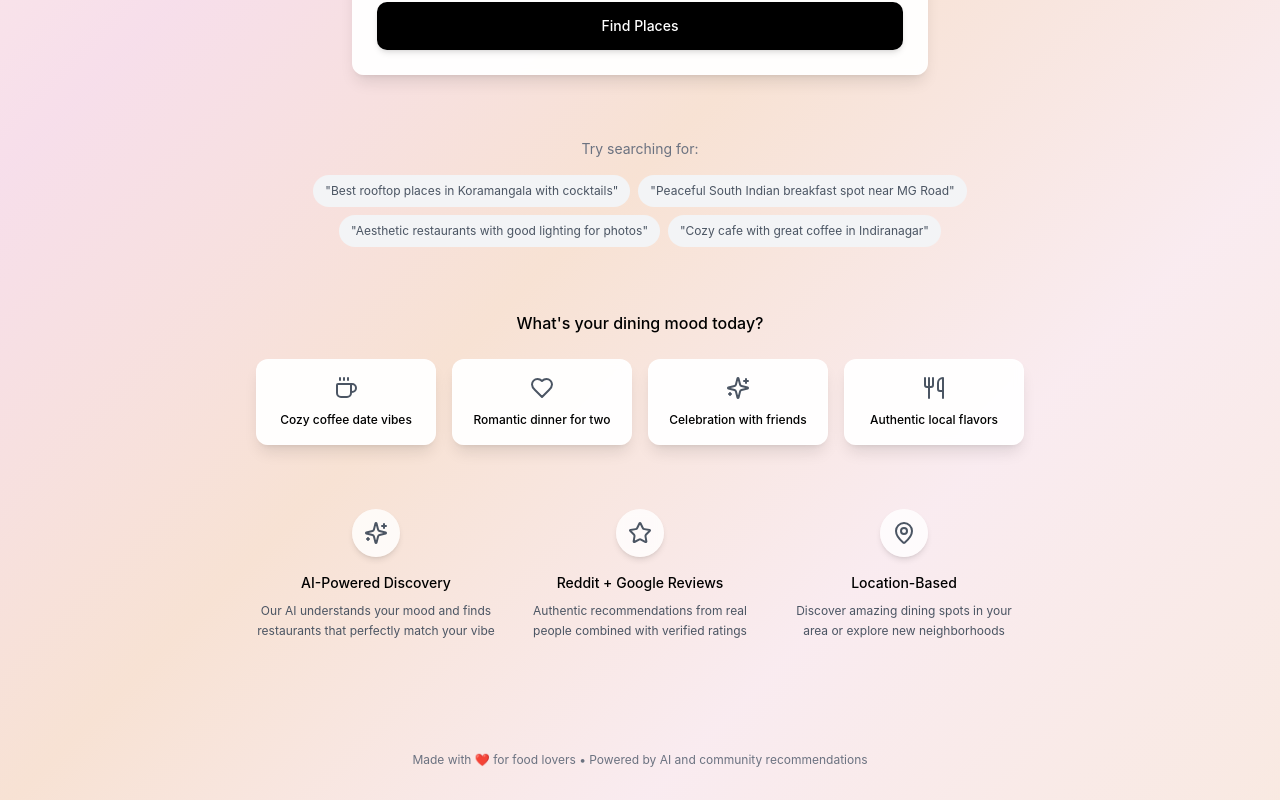
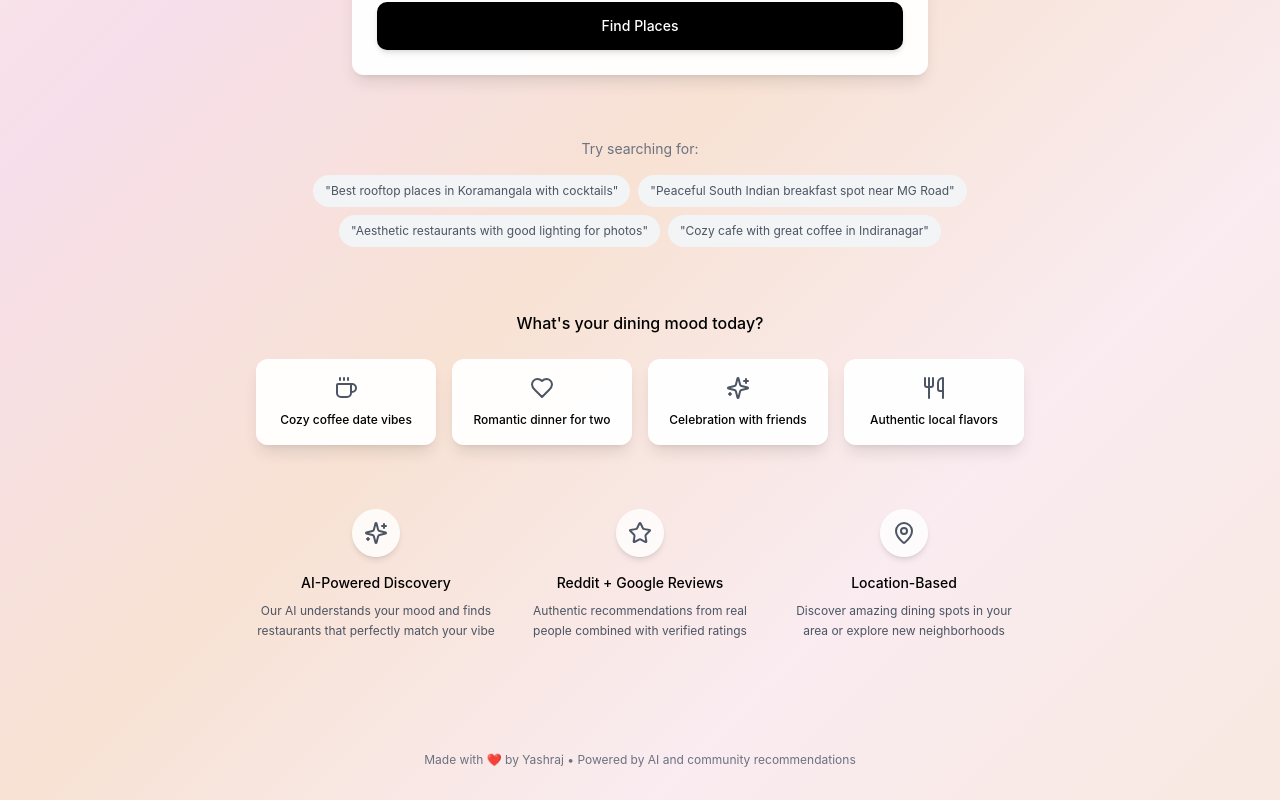
Before and after one commit to yashrajsomvanshi/mood-dine-discover, a React (Vite) app: page / in a window 1280 px wide. Shown: the part 459-1259 px from the top of the page. Built offline with nearby package versions, Linux system fonts and the light colour scheme.

Commit message:
Change footer text
Update the footer text to "Made with ❤️ by Yashraj".

```diff
--- a/src/pages/Index.tsx
+++ b/src/pages/Index.tsx
@@ -347,7 +347,7 @@ const Index = () => {
       {/* Footer */}
       <footer className="relative z-10 mt-16 pb-8 text-center text-gray-500">
         <p className="text-xs">
-          Made with ❤️ for food lovers • Powered by AI and community recommendations
+          Made with ❤️ by Yashraj • Powered by AI and community recommendations
         </p>
       </footer>
     </div>
```
